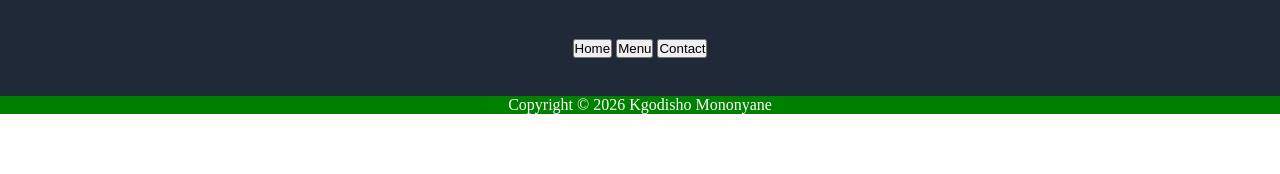
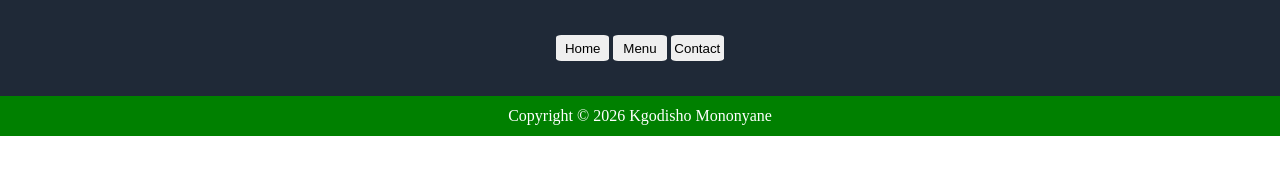
Before and after one commit to Kgodisho-Mononyane/restaurant-page, a website built with webpack: page src/template.html in a window 1280 px wide. Built offline with nearby package versions, Linux system fonts and the light colour scheme.

Commit message:
add basic nav btn styling

```diff
--- a/src/style.css
+++ b/src/style.css
@@ -24,6 +24,15 @@ header {
     justify-content: center;
 }
 
+nav {}
+
+.nav-btn {
+    border: none;
+    border-radius: 10%;
+    height: 2em;
+    width: 4em;
+}
+
 /* BODY */
 
 
@@ -33,5 +42,7 @@ footer {
     background-color: green;
     color: white;
     display: flex;
+    height: 5vh;
     justify-content: center;
+    align-items: center;
 }
```
